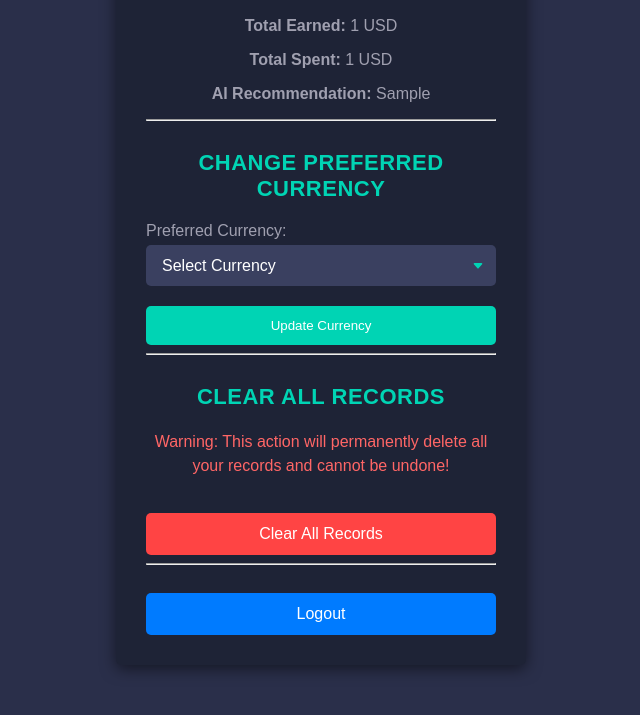
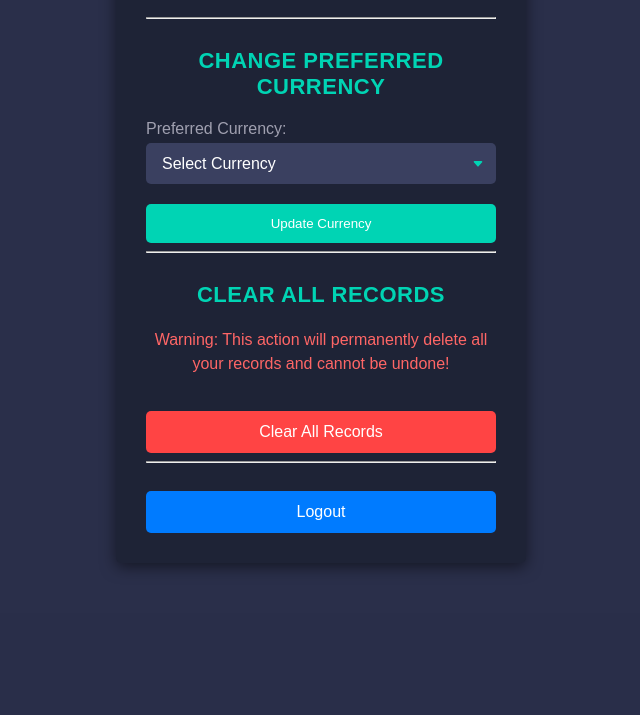
Before and after one commit to nazarboy2005/savings-web, a Django app: template spending_tracker_app/templates/profile.html in a window 1280 px wide. Shown: the part 281-996 px from the top of the page, without its empty margins (319-959 px from the left). After the commit the page ends 851 px from the top, so only its background shows below. Run offline with Django 3.2, Linux system fonts and the light colour scheme; the template is opened without the code that fills it: most values are stand-ins (such as "Sample title", 1, 10 or a date in 2020).

Commit message:
profile section fixed.

```diff
--- a/spending_tracker_app/templates/profile.html
+++ b/spending_tracker_app/templates/profile.html
@@ -22,9 +22,9 @@
             <p><strong>Email:</strong> {{ request.user.email }}</p>
             <p><strong>Since:</strong> {{ request.user.date_joined|date:"F d, Y" }}</p>
 
-            <p><strong>Total Earned:</strong> {{ total_earned }} {{ display_currency }}</p>
-            <p><strong>Total Spent:</strong> {{ total_spent }} {{ display_currency }}</p>
-            <p><strong>AI Recommendation:</strong> {{ ai_recommendation }}</p>
+<!--            <p><strong>Total Earned:</strong> {{ total_earned }} {{ display_currency }}</p>-->
+<!--            <p><strong>Total Spent:</strong> {{ total_spent }} {{ display_currency }}</p>-->
+<!--            <p><strong>AI Recommendation:</strong> {{ ai_recommendation }}</p>-->
         </div>
 
 <!--        <h3 class="section-title">Settings</h3>-->
```
